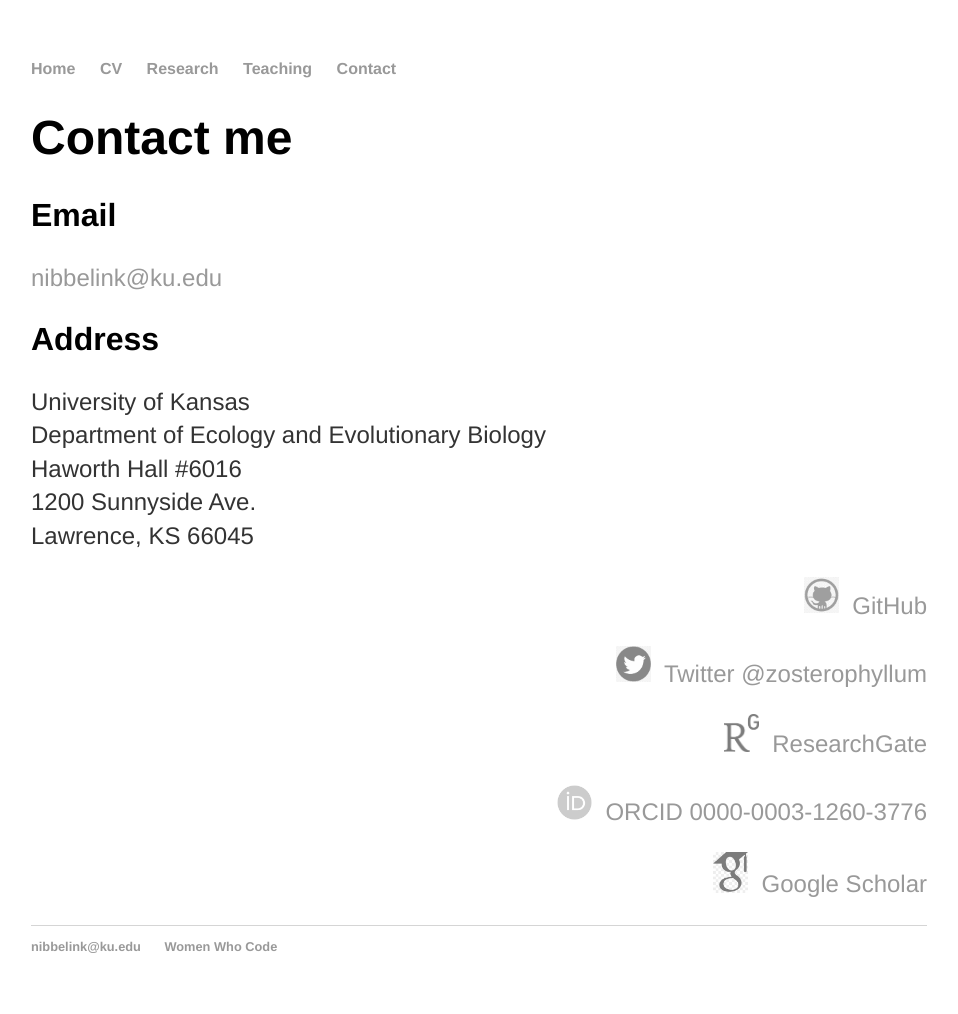
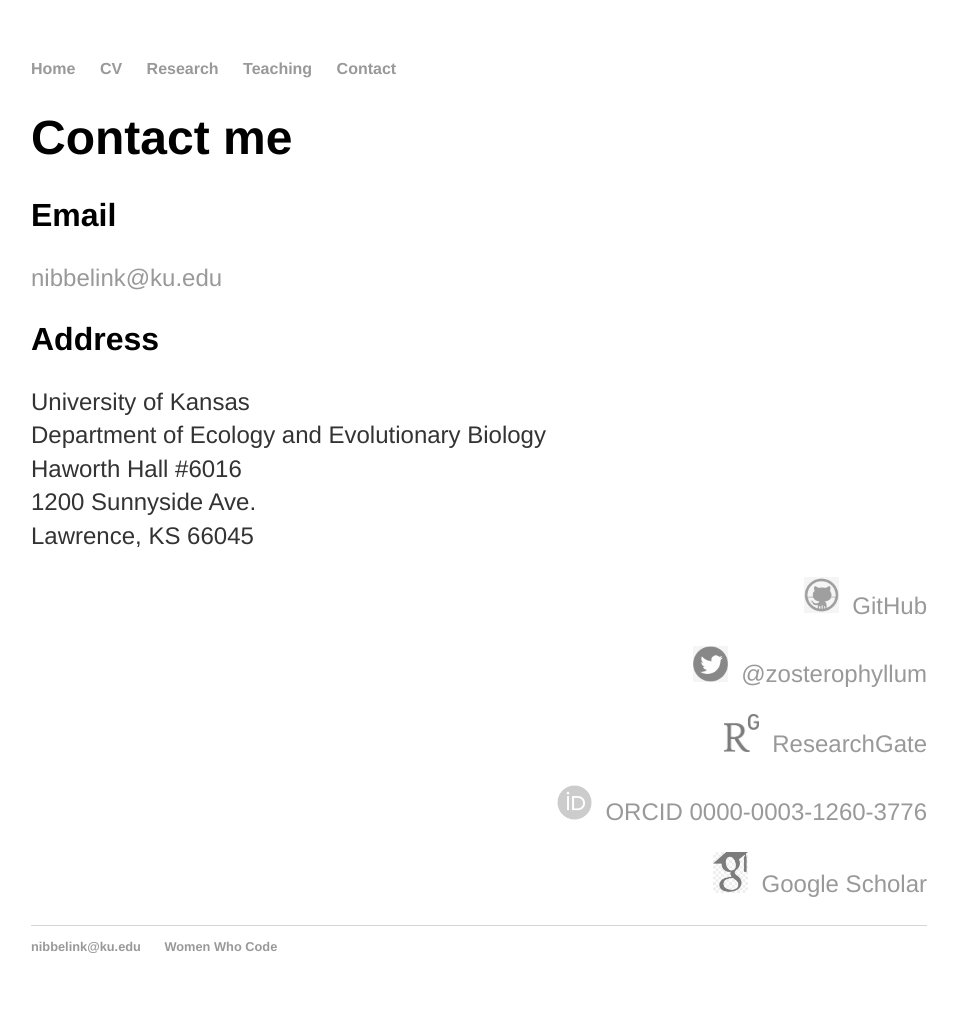
Before and after one commit to megannibbs/megannibbelink.github.io, a Jekyll site: the page built from contact/index.html, in a window 1280 px wide. Shown: the whole page, without its empty margins (161-1119 px from the left). Built offline with Jekyll 4.4.1, drawn with Linux system fonts in a browser that asks for light colours.

Commit message:
Update index.html

```diff
--- a/contact/index.html
+++ b/contact/index.html
@@ -17,7 +17,7 @@ title: Meg Nibbelink | Contact
         	</div>
         	<div class="column" align="right">
 			<p><img src="/images/GH_icon.jpeg" width="35px" alt="GitHub logo"/>&nbsp;&nbsp;<a href="https://github.com/megannibbs">GitHub</a></p>
-			<p><img src="/images/Twitter_logo.png" width="35px" alt="Twitter logo"/>&nbsp;&nbsp;<a href="https://twitter.com/zosterophyllum">Twitter @zosterophyllum</a></p>
+			<p><img src="/images/Twitter_logo.png" width="35px" alt="Twitter logo"/>&nbsp;&nbsp;<a href="https://twitter.com/zosterophyllum">@zosterophyllum</a></p>
 			<p><img src="/images/RG_logo.png" width="35px" alt="RG logo"/>&nbsp;&nbsp;<a href="https://www.researchgate.net/profile/Megan-Nibbelink">ResearchGate</a></p>
 			<p><img src="/images/orcid.jpg" width="35px" alt="ORCID logo"/>&nbsp;&nbsp;<a href="https://orcid.org/0000-0003-1260-3776">ORCID 0000-0003-1260-3776</a></p>
 			<p><img src="/images/GS_logo.jpeg" width="35px" alt="Scholar logo"/>&nbsp;&nbsp;<a href="https://scholar.google.com/citations?user=psFZBksAAAAJ&hl=en">Google Scholar</a></p>
```
